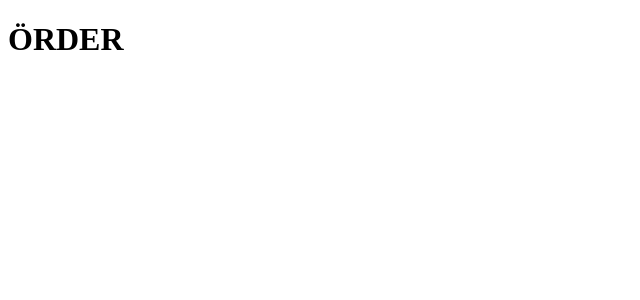
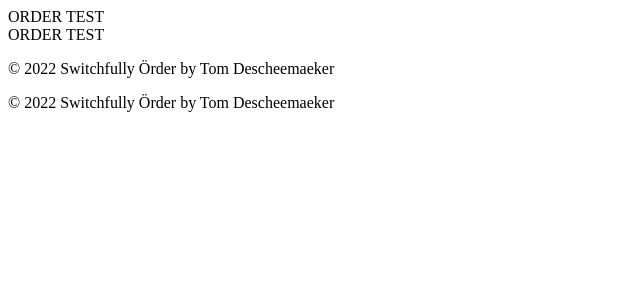
Before and after one commit to TomDesch/order-front, an Angular app: page / in a window 1280 px wide. Shown: the top 300 px of the page, without its empty margins (0-640 px from the left). Built offline with nearby package versions, Linux system fonts and the light colour scheme.

Commit message:
fix(layout): Fixed routing etc for real

```diff
--- a/src/app/app-routing.module.ts
+++ b/src/app/app-routing.module.ts
@@ -4,6 +4,7 @@
 
 const routes: Routes = [
   {path: '', component: LayoutComponent}];
+
 
 @NgModule({
   imports: [RouterModule.forRoot(routes)],
--- a/src/app/app.component.html
+++ b/src/app/app.component.html
@@ -1 +1,3 @@
-<h1>{{title}}</h1>
+<app-layout>
+
+</app-layout>
--- a/src/app/app.component.ts
+++ b/src/app/app.component.ts
@@ -5,6 +5,7 @@
   templateUrl: './app.component.html',
   styleUrls: ['./app.component.css']
 })
+
 export class AppComponent {
   title = 'ÖRDER';
 }
--- a/src/app/layout/footer/footer.component.html
+++ b/src/app/layout/footer/footer.component.html
@@ -1,4 +1,3 @@
-<!--<footer class="hugs-bottom colored-background footer">-->
 <footer>
   <p>&copy; {{year}} Switchfully Örder by Tom Descheemaeker</p>
 </footer>
--- a/src/app/layout/header/header.component.html
+++ b/src/app/layout/header/header.component.html
@@ -1,6 +1,4 @@
-<!--<header class="colored-background header">-->
 <header>
-<!--  <img class="logo" src="assets/images/heart.png">-->
   {{title}}
 </header>
 
--- a/src/app/layout/header/header.component.ts
+++ b/src/app/layout/header/header.component.ts
@@ -10,7 +10,7 @@
   private readonly _title: string;
 
   constructor() {
-    this._title = 'Animals Dating';
+    this._title = 'ORDER TEST';
   }
 
   get title(): string {
--- a/src/app/layout/layout/layout.component.html
+++ b/src/app/layout/layout/layout.component.html
@@ -1,8 +1,9 @@
 <app-header></app-header>
+
 <div>
-<!--<div class="fader">-->
   <router-outlet></router-outlet>
 </div>
+
 <app-footer></app-footer>
 
 <!--//todo update class layout-->
```
Also changed, not shown: src/app/app.module.ts (+14 -5 lines), src/app/layout/layout.module.ts (+10 -8 lines).
